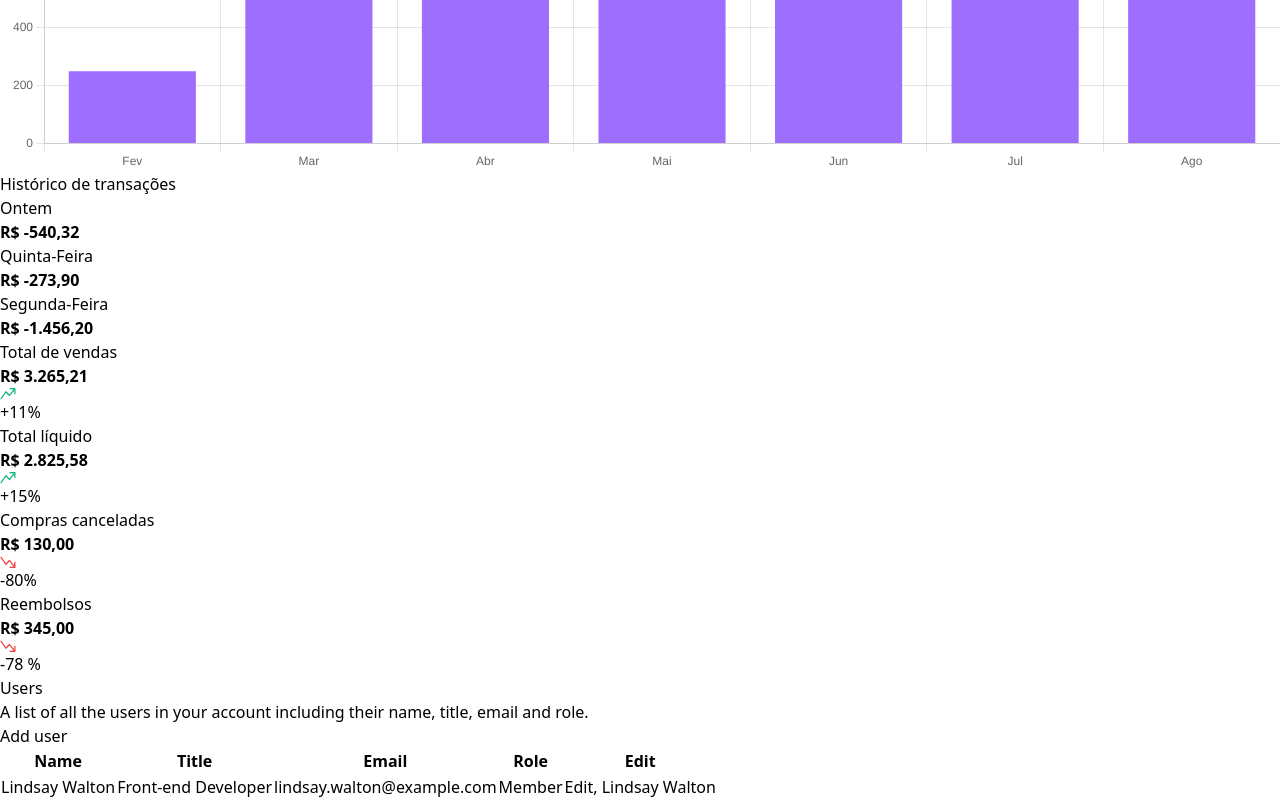
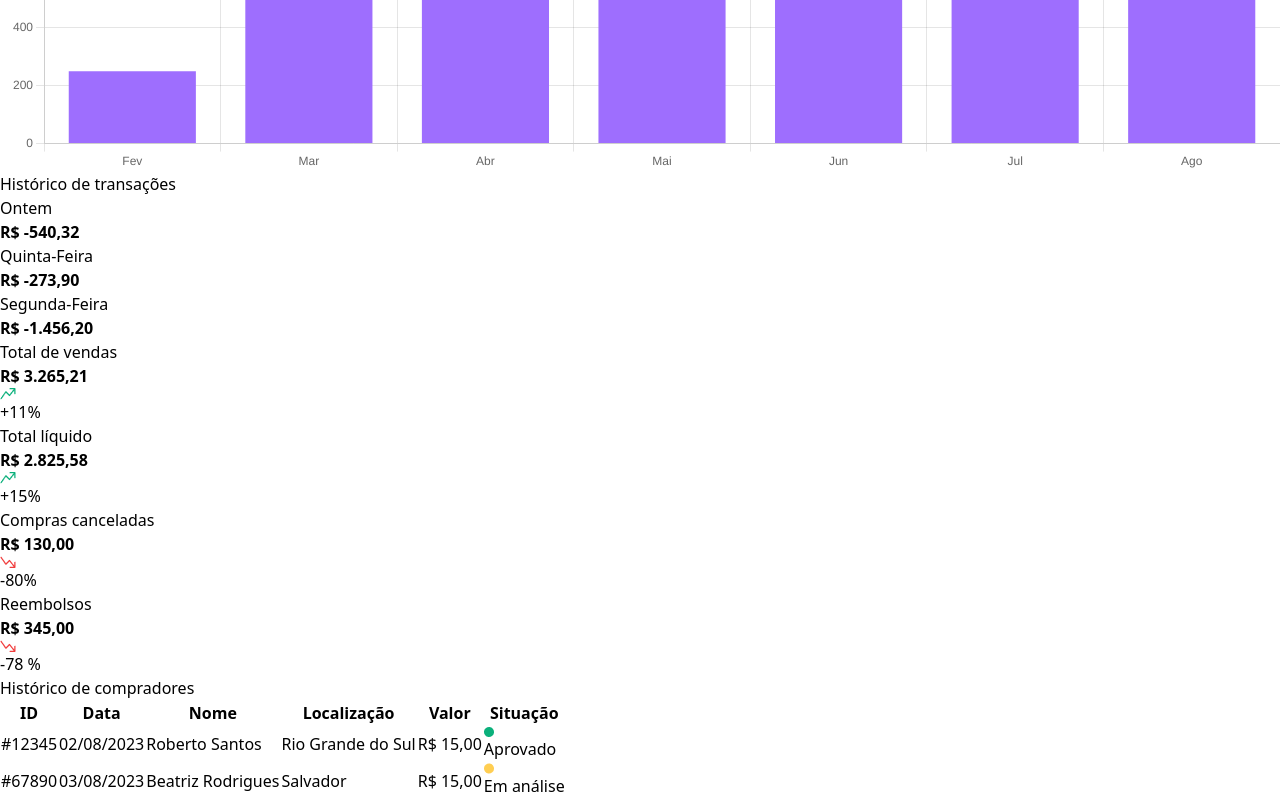
Before and after one commit to codelandia-training/desafio-40, a Vue app: page / in a window 1280 px wide. Shown: the part 965-1765 px from the top of the page. Built offline with nearby package versions, Linux system fonts and the light colour scheme.

Commit message:
feat: inclusao dos dados de 'Historico de Compradores'

```diff
--- a/src/components/HistoricoDeCompradores/HistoricoDeCompradores.vue
+++ b/src/components/HistoricoDeCompradores/HistoricoDeCompradores.vue
@@ -1,20 +1,10 @@
 <template>
-    <div class="px-4 sm:px-6 lg:px-8">
+    <div class="bg-white p-4 rounded-xl">
         <div class="sm:flex sm:items-center">
             <div class="sm:flex-auto">
-                <h1 class="text-base font-semibold leading-6 text-gray-900">Users</h1>
-                <p class="mt-2 text-sm text-gray-700">
-                    A list of all the users in your account including their name, title, email
-                    and role.
-                </p>
-            </div>
-            <div class="mt-4 sm:ml-16 sm:mt-0 sm:flex-none">
-                <button
-                    type="button"
-                    class="block rounded-md bg-indigo-600 px-3 py-2 text-center text-sm font-semibold text-white shadow-sm hover:bg-indigo-500 focus-visible:outline focus-visible:outline-2 focus-visible:outline-offset-2 focus-visible:outline-indigo-600"
-                >
-                    Add user
-                </button>
+                <h1 class="text-base font-medium leading-6 text-gray-900">
+                    Histórico de compradores
+                </h1>
             </div>
         </div>
         <div class="mt-8 flow-root">
@@ -27,28 +17,37 @@
                                     scope="col"
                                     class="py-3.5 pl-4 pr-3 text-left text-sm font-semibold text-gray-900 sm:pl-0"
                                 >
-                                    Name
+                                    ID
                                 </th>
                                 <th
                                     scope="col"
                                     class="px-3 py-3.5 text-left text-sm font-semibold text-gray-900"
                                 >
-                                    Title
+                                    Data
                                 </th>
                                 <th
                                     scope="col"
                                     class="px-3 py-3.5 text-left text-sm font-semibold text-gray-900"
                                 >
-                                    Email
+                                    Nome
                                 </th>
                                 <th
                                     scope="col"
                                     class="px-3 py-3.5 text-left text-sm font-semibold text-gray-900"
                                 >
-                                    Role
+                                    Localização
                                 </th>
-                                <th scope="col" class="relative py-3.5 pl-3 pr-4 sm:pr-0">
-                                    <span class="sr-only">Edit</span>
+                                <th
+                                    scope="col"
+                                    class="px-3 py-3.5 text-left text-sm font-semibold text-gray-900"
+                                >
+                                    Valor
+                                </th>
+                                <th
+                                    scope="col"
+                                    class="px-3 py-3.5 text-left text-sm font-semibold text-gray-900"
+                                >
+                                    Situação
                                 </th>
                             </tr>
                         </thead>
@@ -57,23 +56,48 @@
                                 <td
                                     class="whitespace-nowrap py-4 pl-4 pr-3 text-sm font-medium text-gray-900 sm:pl-0"
                                 >
-                                    Lindsay Walton
+                                    #12345
                                 </td>
                                 <td class="whitespace-nowrap px-3 py-4 text-sm text-gray-500">
-                                    Front-end Developer
+                                    02/08/2023
                                 </td>
                                 <td class="whitespace-nowrap px-3 py-4 text-sm text-gray-500">
-                                    lindsay.walton@example.com
+                                    Roberto Santos
                                 </td>
                                 <td class="whitespace-nowrap px-3 py-4 text-sm text-gray-500">
-                                    Member
+                                    Rio Grande do Sul
+                                </td>
+                                <td class="whitespace-nowrap px-3 py-4 text-sm text-gray-500">
+                                    R$ 15,00
                                 </td>
                                 <td
-                                    class="relative whitespace-nowrap py-4 pl-3 pr-4 text-right text-sm font-medium sm:pr-0"
+                                    class="whitespace-nowrap px-3 py-4 text-sm text-gray-500 flex items-center gap-2"
                                 >
-                                    <a href="#" class="text-indigo-600 hover:text-indigo-900"
-                                        >Edit<span class="sr-only">, Lindsay Walton</span></a
-                                    >
+                                    <img src="/green_ellipse.png" alt="" /> Aprovado
+                                </td>
+                            </tr>
+                            <tr>
+                                <td
+                                    class="whitespace-nowrap py-4 pl-4 pr-3 text-sm font-medium text-gray-900 sm:pl-0"
+                                >
+                                    #67890
+                                </td>
+                                <td class="whitespace-nowrap px-3 py-4 text-sm text-gray-500">
+                                    03/08/2023
+                                </td>
+                                <td class="whitespace-nowrap px-3 py-4 text-sm text-gray-500">
+                                    Beatriz Rodrigues
+                                </td>
+                                <td class="whitespace-nowrap px-3 py-4 text-sm text-gray-500">
+                                    Salvador
+                                </td>
+                                <td class="whitespace-nowrap px-3 py-4 text-sm text-gray-500">
+                                    R$ 15,00
+                                </td>
+                                <td
+                                    class="whitespace-nowrap px-3 py-4 text-sm text-gray-500 flex items-center gap-2"
+                                >
+                                    <img src="/yellow_ellipse.png" alt="" /> Em análise
                                 </td>
                             </tr>
 
```
Also changed, not shown: public/green_ellipse.png (added), public/yellow_ellipse.png (added).
